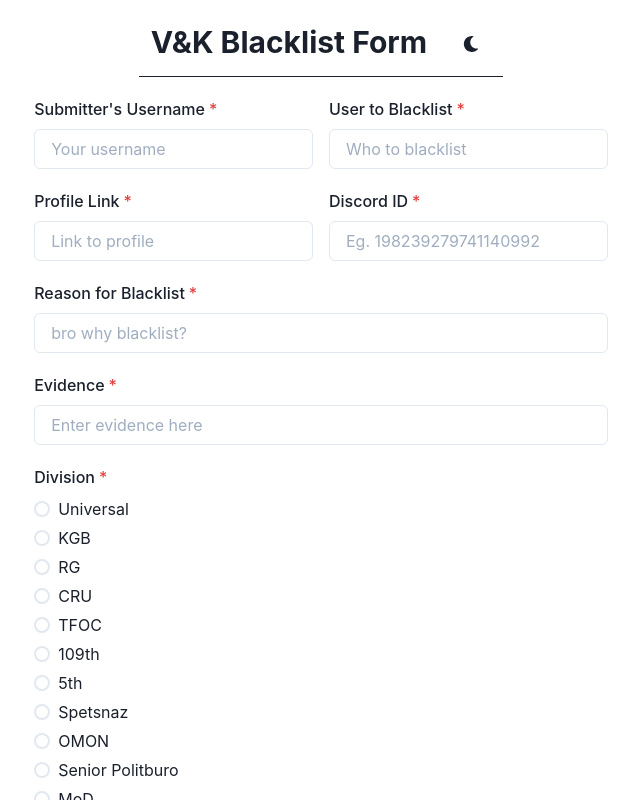
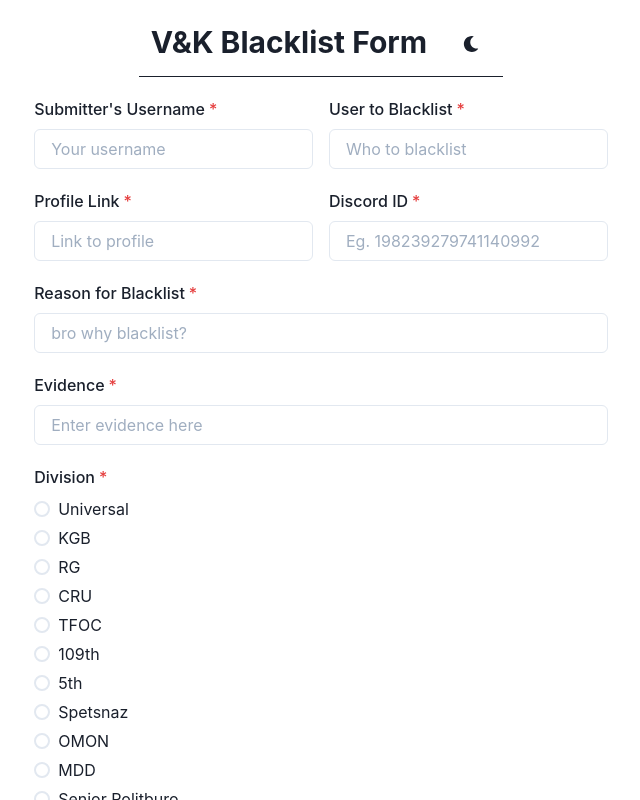
Before and after one commit to j0ashm/vk-blacklist-form, a React (Create React App) app: page / in a window 1280 px wide. Both pictures are taken after a click on the button "TSU". Shown: the top 800 px of the page, without its empty margins (319-959 px from the left). Built offline with nearby package versions, Linux system fonts and the light colour scheme.

Commit message:
add mdd form

```diff
--- a/src/components/forms/TsuForm.js
+++ b/src/components/forms/TsuForm.js
@@ -102,6 +102,7 @@ function TsuForm() {
                         <Radio value="5th" onChange={onInputChange}>5th</Radio>
                         <Radio value="Spetsnaz" onChange={onInputChange}>Spetsnaz</Radio>
                         <Radio value="OMON" onChange={onInputChange}>OMON</Radio>
+                        <Radio value="MDD" onChange={onInputChange}>MDD</Radio>
                         <Radio value="Senior Politburo" onChange={onInputChange}>Senior Politburo</Radio>
                         <Radio value="MoD" onChange={onInputChange}>MoD</Radio>
                         <Radio value="TSM" onChange={onInputChange}>TSM</Radio>
```
